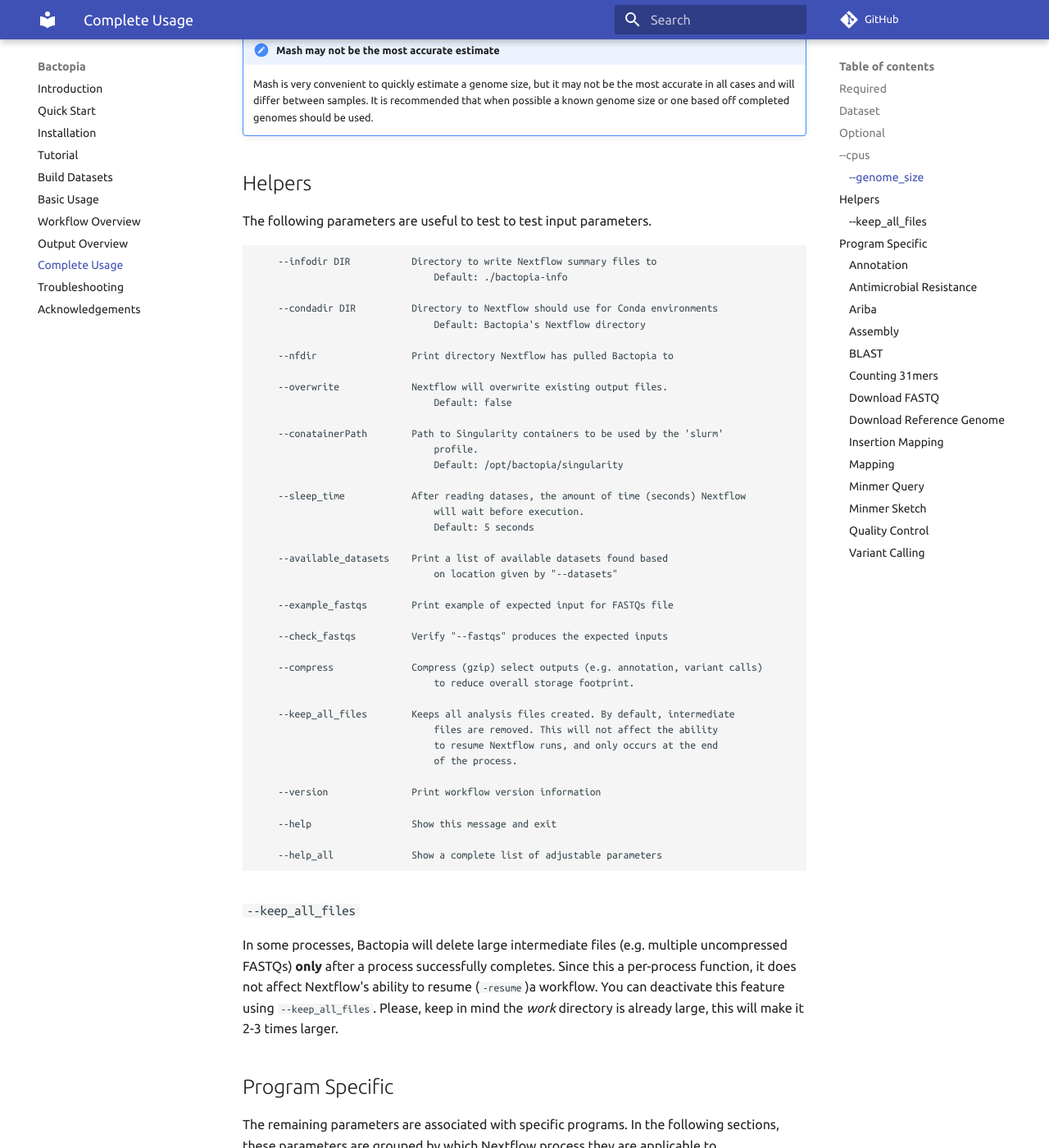
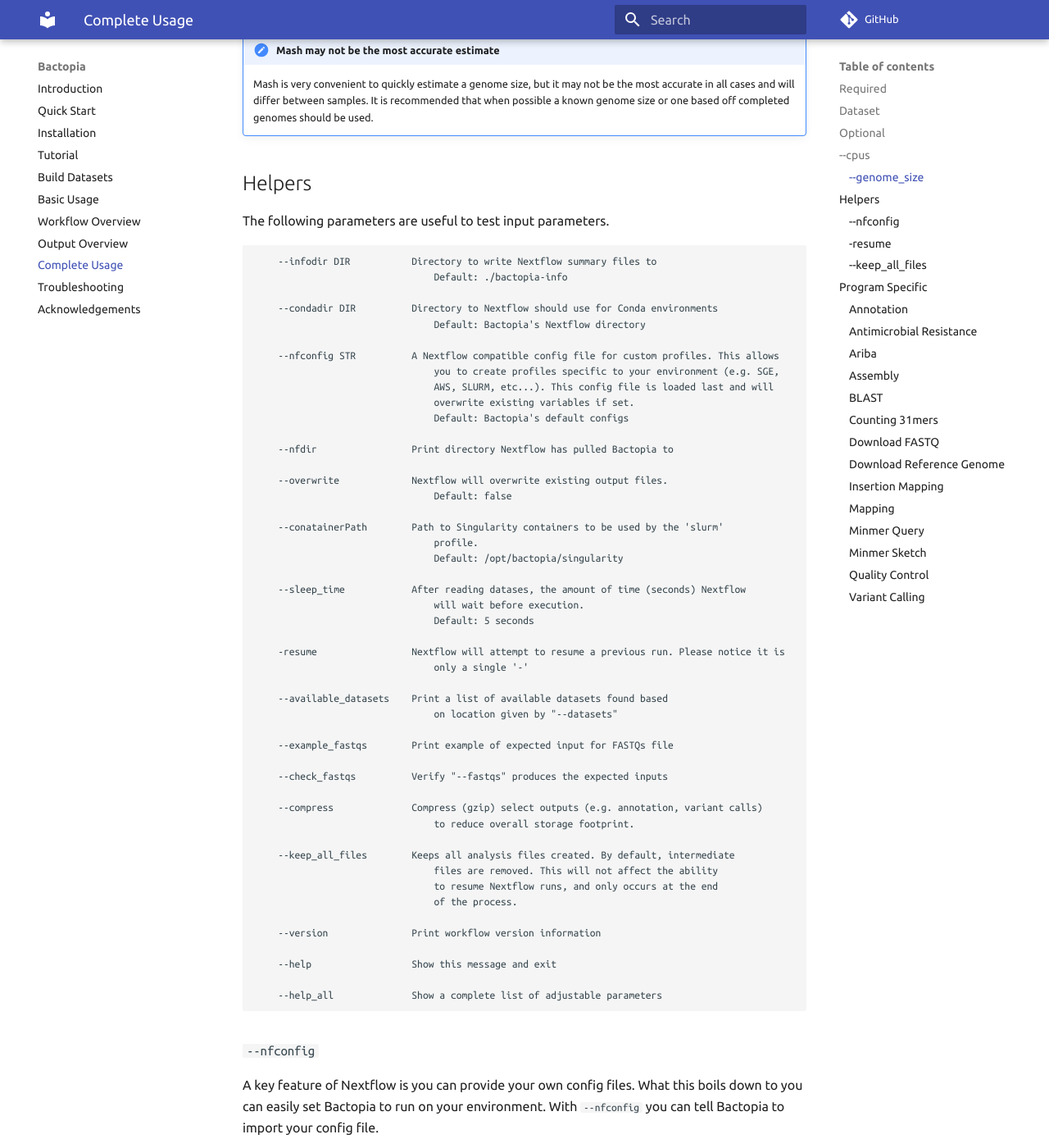
Before and after one commit to bactopia/bactopia, an MkDocs documentation site: the page built from docs/usage-complete.md, in a window 1280 px wide and 1400 px high, scrolled down 2934 px. Shown: the whole window at 82% size. Built offline with MkDocs 1.6.1 and Material for MkDocs 9.7.7, drawn with Linux system fonts in a browser that asks for light colours; comment, search, counter and statistics services are not loaded; some of the changed text lies outside the part shown.

Commit message:
added info about using custom config files and resume to --help and docs (#86)

````diff
--- a/docs/usage-complete.md
+++ b/docs/usage-complete.md
@@ -101,13 +101,19 @@
 
 
 ## Helpers
-The following parameters are useful to test to test input parameters.
+The following parameters are useful to test input parameters.
 ```
     --infodir DIR           Directory to write Nextflow summary files to
                                 Default: ./bactopia-info
 
     --condadir DIR          Directory to Nextflow should use for Conda environments
                                 Default: Bactopia's Nextflow directory
+
+    --nfconfig STR          A Nextflow compatible config file for custom profiles. This allows
+                                you to create profiles specific to your environment (e.g. SGE,
+                                AWS, SLURM, etc...). This config file is loaded last and will
+                                overwrite existing variables if set.
+                                Default: Bactopia's default configs
 
     --nfdir                 Print directory Nextflow has pulled Bactopia to
 
@@ -121,6 +127,9 @@
     --sleep_time            After reading datases, the amount of time (seconds) Nextflow
                                 will wait before execution.
                                 Default: 5 seconds
+
+    -resume                 Nextflow will attempt to resume a previous run. Please notice it is
+                                only a single '-'
 
     --available_datasets    Print a list of available datasets found based
                                 on location given by "--datasets"
@@ -143,6 +152,34 @@
 
     --help_all              Show a complete list of adjustable parameters
 ```
+
+### `--nfconfig`
+A key feature of Nextflow is you can provide your own config files. What this boils down to you can easily set Bactopia to run on your environment. With `--nfconfig` you can tell Bactopia to import your config file.
+
+`--nfconfig` has been set up so that it is the last config file to be loaded by Nextflow. This means that if your config file contains variables (e.g. params or profiles) already set they will be overwritten by your values.
+
+[Nextflow goes into great details on how to create configuration files.](https://www.nextflow.io/docs/latest/config.html) Please check the following links for adjustsments you be interested in making.
+
+| Scope   | Description |
+|---------|-------------|
+| [env](https://www.nextflow.io/docs/latest/config.html#scope-env)     | Set any environment variables that might be required |
+| [params](https://www.nextflow.io/docs/latest/config.html#scope-params)  | Change the default values of command line arguments  |
+| [process](https://www.nextflow.io/docs/latest/config.html#scope-process) | Adjust perprocess configurations such as containers, conda envs, or resource usage |
+| [profile](https://www.nextflow.io/docs/latest/config.html#config-profiles) | Create predefined profiles for your [Executor](https://www.nextflow.io/docs/latest/operator.html#filtering-operators) |
+
+There are [many other scopes](https://www.nextflow.io/docs/latest/config.html#config-scopes) that you might be interested in checking out.
+
+You are most like going to want to create a custom profile. By doing so you can specify it at runtime (`-profile myProfile`) and Nextflow will be excuted based on that profile. Often times your custom profile will include information on the executor (queues, allocations, apths, etc...).
+
+If you need help please [reach out](https://github.com/bactopia/bactopia/issues/new/choose)!
+
+*If you're using the standard profile (did not specify -profile 'xyz') this might not be necessary.*
+
+### `-resume`
+Bactopia relies on [Nextflow's Resume Feature](https://www.nextflow.io/docs/latest/getstarted.html#modify-and-resume) to resume runs. You can tell Bactopia to resume by adding `-resume` to your command line. When `-resume` is used, Nextflow will review the cache and determine if the previous run is resumable. If the previous run is not resumable, execution will
+start at the beginning.
+
+
 
 ### `--keep_all_files`
 In some processes, Bactopia will delete large intermediate files (e.g. multiple uncompressed FASTQs) **only** after a process successfully completes. Since this a per-process function, it does not affect Nextflow's ability to resume (`-resume`)a workflow. You can deactivate this feature using `--keep_all_files`. Please, keep in mind the *work* directory is already large, this will make it 2-3 times larger.
````
Also changed, not shown: docs/usage-basic.md (+35 -0 lines), 1 other file.
